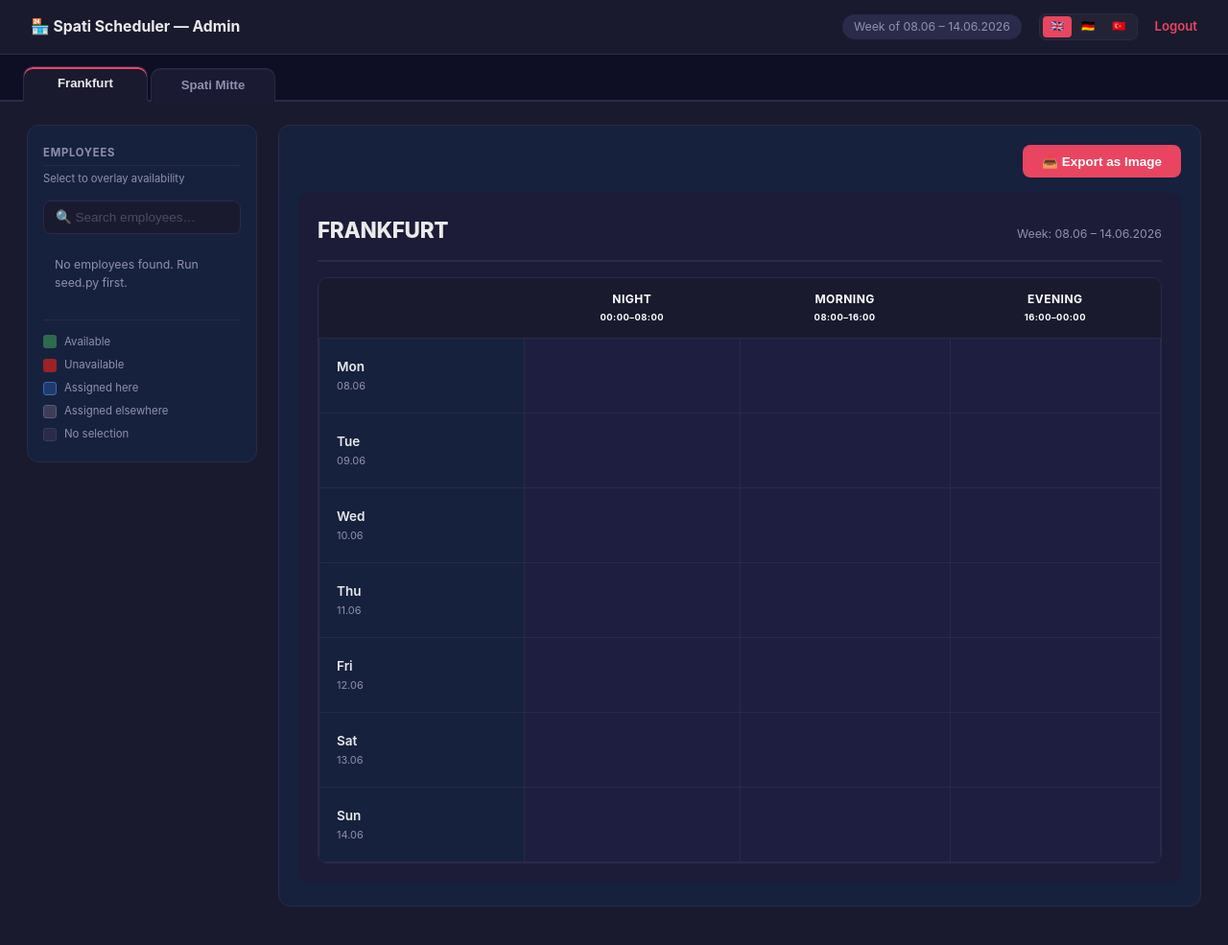
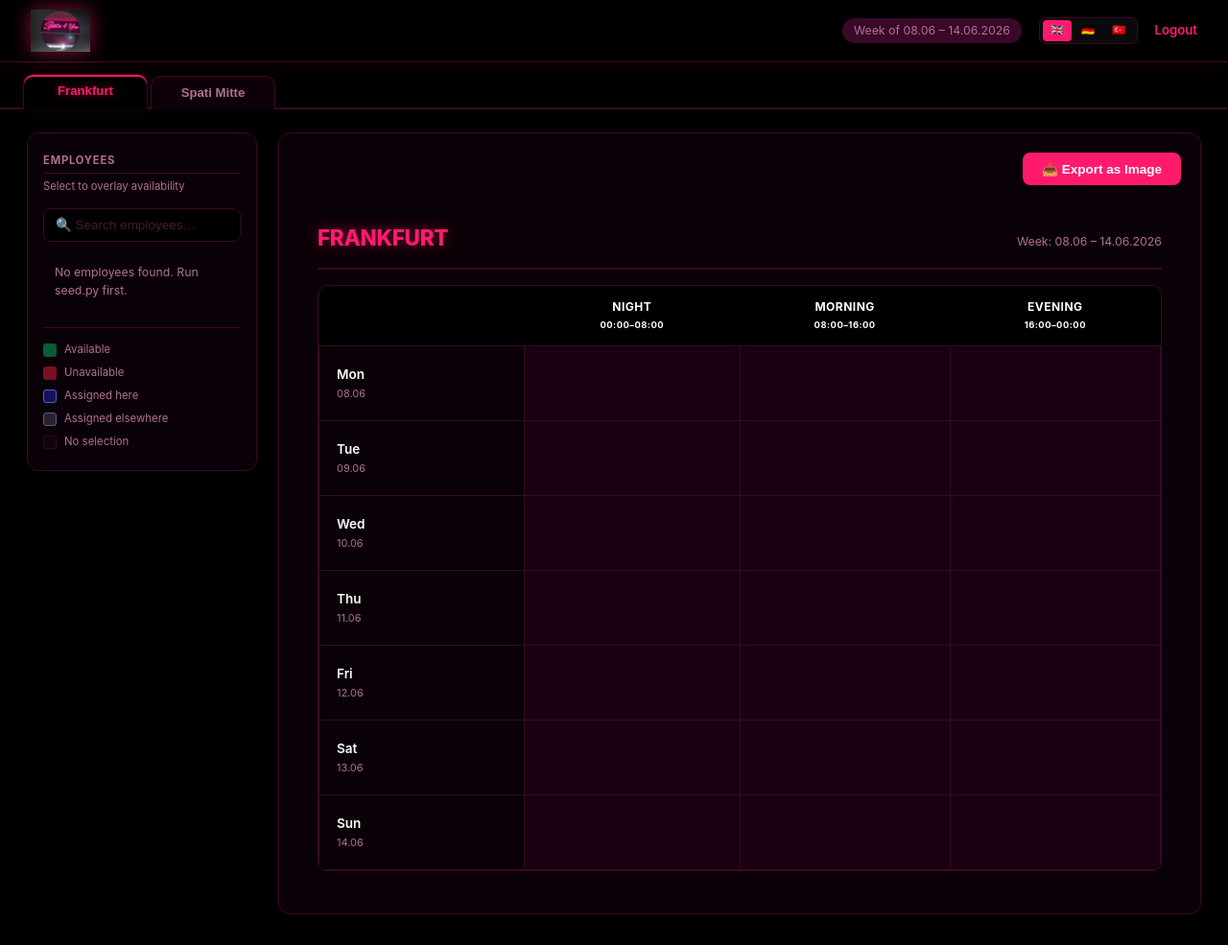
Before and after one commit to MustafaKhan-007/spati-scheduler, a Flask app: page /admin/dashboard in a window 1280 px wide. Shown: the whole page at 96% size. Before the commit the page ends 945 px from the top, so only its background shows below. Run offline with Flask 3, Linux system fonts and the light colour scheme; the visitor is signed in with stand-in values (Sample User, id 1); data comes from the database, SQL or seed files in the repository; data that the repository does not hold is empty.

Commit message:
colour and logo

```diff
--- a/static/style.css
+++ b/static/style.css
@@ -2,17 +2,17 @@
    CSS CUSTOM PROPERTIES
    ============================================================ */
 :root {
-  --bg-dark:    #1a1a2e;
-  --bg-medium:  #16213e;
-  --accent:     #e94560;
-  --accent-h:   #c73852;
-  --text-light: #eaeaea;
-  --text-muted: #9090b0;
-  --available:  #2d6a4f;
-  --unavail:    #9b2226;
-  --assigned:           #1e3a6e;   /* blue  — assigned to this branch */
-  --assigned-elsewhere: #3d3d58;   /* grey  — assigned at another branch */
-  --border:     #2a2a4a;
+  --bg-dark:    #000000;
+  --bg-medium:  #0a0007;
+  --accent:     #ff1a6c;
+  --accent-h:   #d4135a;
+  --text-light: #ffffff;
+  --text-muted: #b07090;
+  --available:  #0a5c38;
+  --unavail:    #7a1020;
+  --assigned:           #1a1060;   /* blue  — assigned to this branch */
+  --assigned-elsewhere: #2a2030;   /* grey  — assigned at another branch */
+  --border:     #3a0828;
   --radius:     8px;
 }
 
@@ -185,9 +184,10 @@ small { font-size: 0.78em; }
 }
 
 .dash-header {
-  background: var(--bg-dark);
+  background: #000000;
   border-bottom: 1px solid var(--border);
-  padding: 14px 32px;
+  box-shadow: 0 1px 20px rgba(255,26,108,0.08);
+  padding: 10px 32px;
   display: flex;
   align-items: center;
   justify-content: space-between;
@@ -197,10 +197,12 @@ small { font-size: 0.78em; }
   z-index: 200;
 }
 
-.logo-text {
-  font-size: 1.05rem;
-  font-weight: 700;
-  color: var(--text-light);
+.logo-img-header {
+  height: 44px;
+  width: auto;
+  mix-blend-mode: screen;
+  filter: drop-shadow(0 0 10px rgba(255,26,108,0.5));
+  display: block;
 }
 
 .header-right {
@@ -366,7 +370,7 @@ small { font-size: 0.78em; }
 .day-label small {
   display: block;
   font-size: 0.73rem;
-  color: #6a6a8a;
+  color: #6a3050;
   font-weight: 400;
   margin-top: 2px;
 }
@@ -448,7 +452,7 @@ small { font-size: 0.78em; }
    BRANCH TAB BAR  (Chrome-style)
    ============================================================ */
 .branch-tab-bar {
-  background: #0e0e24;
+  background: #000000;
   padding: 10px 24px 0;
   display: flex;
   align-items: flex-end;
@@ -459,11 +463,11 @@ small { font-size: 0.78em; }
 
 .branch-tab {
   position: relative;
-  bottom: -2px;           /* sit over the border-bottom of the bar */
+  bottom: -2px;
   padding: 9px 26px 10px;
   min-width: 130px;
   text-align: center;
-  background: #1a1a32;
+  background: #0d000a;
   color: var(--text-muted);
   border: 1px solid var(--border);
   border-bottom: none;
@@ -472,22 +476,22 @@ small { font-size: 0.78em; }
   font-weight: 600;
   cursor: pointer;
   transition: background 0.14s, color 0.14s;
-  /* subtle inner-shadow to mimic depth */
-  box-shadow: inset 0 1px 0 rgba(255,255,255,0.04);
+  box-shadow: inset 0 1px 0 rgba(255,26,108,0.04);
 }
 
 .branch-tab:not(.active):hover {
-  background: #1e1e3e;
+  background: #160010;
   color: var(--text-light);
 }
 
 .branch-tab.active {
-  background: var(--bg-dark);           /* #1a1a2e — matches admin-main */
-  color: var(--text-light);
+  background: #000000;
+  color: var(--accent);
   border-color: var(--border);
-  border-bottom: 2px solid var(--bg-dark); /* hides the bar's bottom border */
+  border-bottom: 2px solid #000000;
   z-index: 1;
-  box-shadow: inset 0 2px 0 var(--accent);  /* accent top-stripe */
+  text-shadow: 0 0 10px rgba(255,26,108,0.6);
+  box-shadow: inset 0 2px 0 var(--accent), 0 0 12px rgba(255,26,108,0.1);
 }
 
 .branch-tab-empty {
@@ -615,7 +619,7 @@ small { font-size: 0.78em; }
 }
 
 .search-input:focus         { border-color: var(--accent); }
-.search-input::placeholder  { color: #4a4a6a; }
+.search-input::placeholder  { color: #4a1a2a; }
 
 .employee-list {
   list-style: none;
@@ -694,7 +698,7 @@ small { font-size: 0.78em; }
 .swatch-unavail  { background: var(--unavail); }
 .swatch-assigned    { background: var(--assigned); border: 1px solid #3b6cb0; }
 .swatch-elsewhere   { background: var(--assigned-elsewhere); border: 1px solid #5a5a7a; }
-.swatch-neutral  { background: #2a2a4a; border: 1px solid #3a3a5a; }
+.swatch-neutral  { background: #100010; border: 1px solid #3a0828; }
 
 /* ── RIGHT PANEL ───────────────────────────────────────────── */
 .panel-right {
@@ -728,7 +732,7 @@ small { font-size: 0.78em; }
 
 /* ── Export target ─────────────────────────────────────────── */
 #export-target {
-  background: #1c1c38;
+  background: #0a0007;
   border-radius: 10px;
   padding: 22px 20px 20px;
   overflow-x: auto;
@@ -748,9 +752,10 @@ small { font-size: 0.78em; }
 .cal-branch-title {
   font-size: 1.5rem;
   font-weight: 800;
-  color: var(--text-light);
+  color: var(--accent);
   letter-spacing: -0.3px;
   text-transform: uppercase;
+  text-shadow: 0 0 14px rgba(255,26,108,0.5);
 }
 
 .cal-week-label {
@@ -772,7 +777,7 @@ small { font-size: 0.78em; }
 .admin-cell.cell-assigned-here:hover { filter: brightness(1.22); }
 
 /* ── Cell colour states ────────────────────────────────────── */
-.calendar-cell.cell-neutral           { background-color: #22224a; }
+.calendar-cell.cell-neutral           { background-color: #100010; }
 .calendar-cell.cell-assigned-here     { background-color: var(--assigned); }
 .calendar-cell.cell-assigned-elsewhere { background-color: var(--assigned-elsewhere); cursor: default; }
 
@@ -830,7 +835,7 @@ small { font-size: 0.78em; }
 #export-target .day-label small { color: var(--text-muted); }
 
 /* cell-neutral inside the export target: slightly lighter so names pop */
-#export-target .calendar-cell.cell-neutral { background-color: #1e1e40; }
+#export-target .calendar-cell.cell-neutral { background-color: #180010; }
 
 /* ============================================================
    RESPONSIVE
--- a/templates/admin_dashboard.html
+++ b/templates/admin_dashboard.html
@@ -11,7 +11,7 @@
   <!-- ── Top app header ──────────────────────────────────────────── -->
   <header class="dash-header">
     <div class="header-left">
-      <span class="logo-text">🏪 Spati Scheduler — {{ t.admin_label }}</span>
+      <img src="{{ url_for('static', filename='logo.png') }}" class="logo-img-header" alt="Späti 4 You" />
     </div>
     <div class="header-right">
       <span class="week-badge">{{ t.week_of }} {{ week_start_display }} – {{ week_end_display }}</span>
--- a/templates/employee_dashboard.html
+++ b/templates/employee_dashboard.html
@@ -6,7 +6,7 @@
 
   <header class="dash-header">
     <div class="header-left">
-      <span class="logo-text">🏪 Spati Scheduler</span>
+      <img src="{{ url_for('static', filename='logo.png') }}" class="logo-img-header" alt="Späti 4 You" />
     </div>
     <div class="header-right">
       <span class="greeting">{{ t.greeting }}, {{ current_user.full_name }} 👋</span>
--- a/templates/login.html
+++ b/templates/login.html
@@ -16,8 +16,7 @@
     </div>
 
     <div class="login-logo">
-      <span class="logo-icon">🏪</span>
-      <h1>Spati Scheduler</h1>
+      <img src="{{ url_for('static', filename='logo.png') }}" class="logo-img-login" alt="Späti 4 You" />
       <p>{{ t.login_subtitle }}</p>
     </div>
 
```
Also changed, not shown: other parts of static/style.css (+17 -16 lines), static/logo.png (added), 1 other file.
